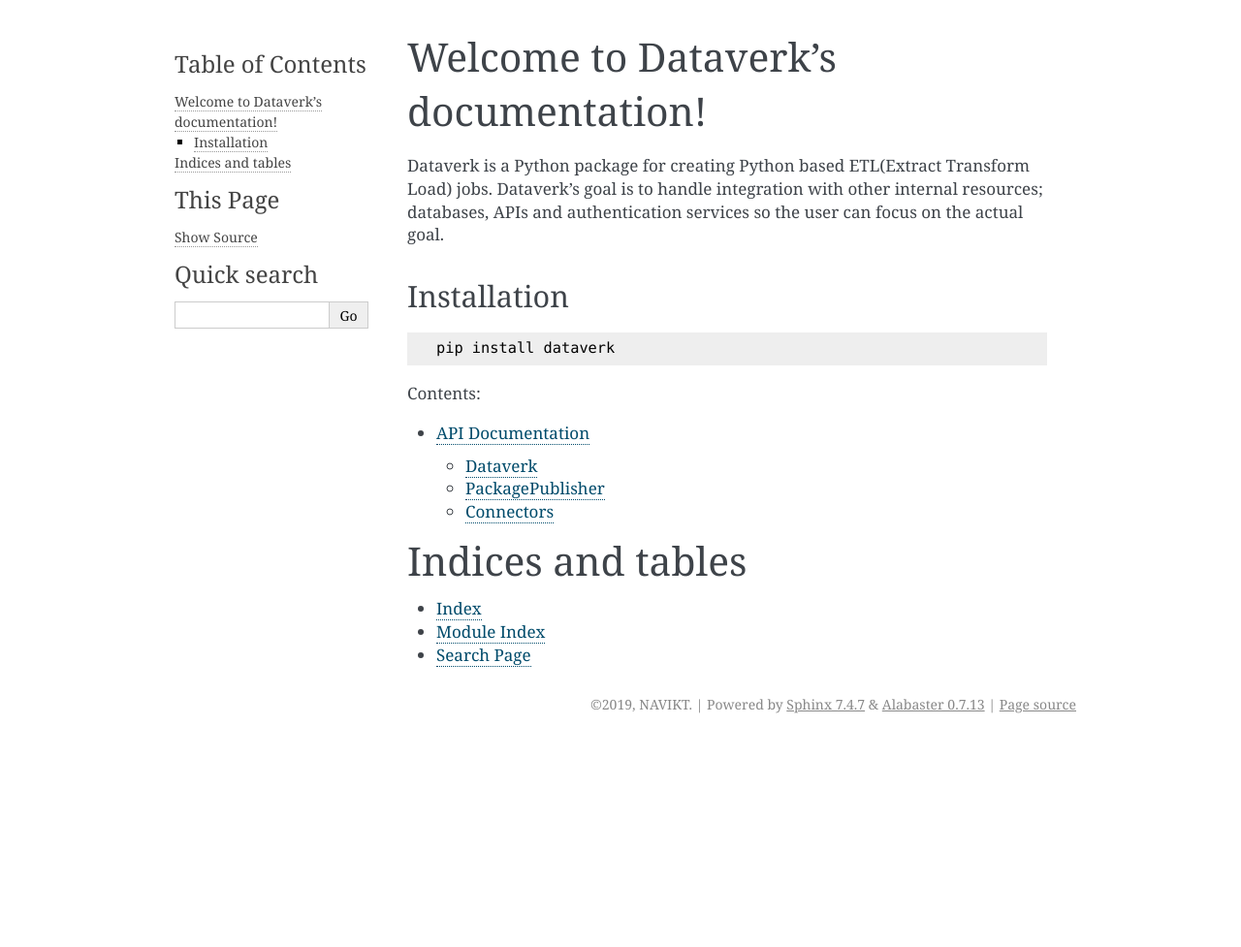
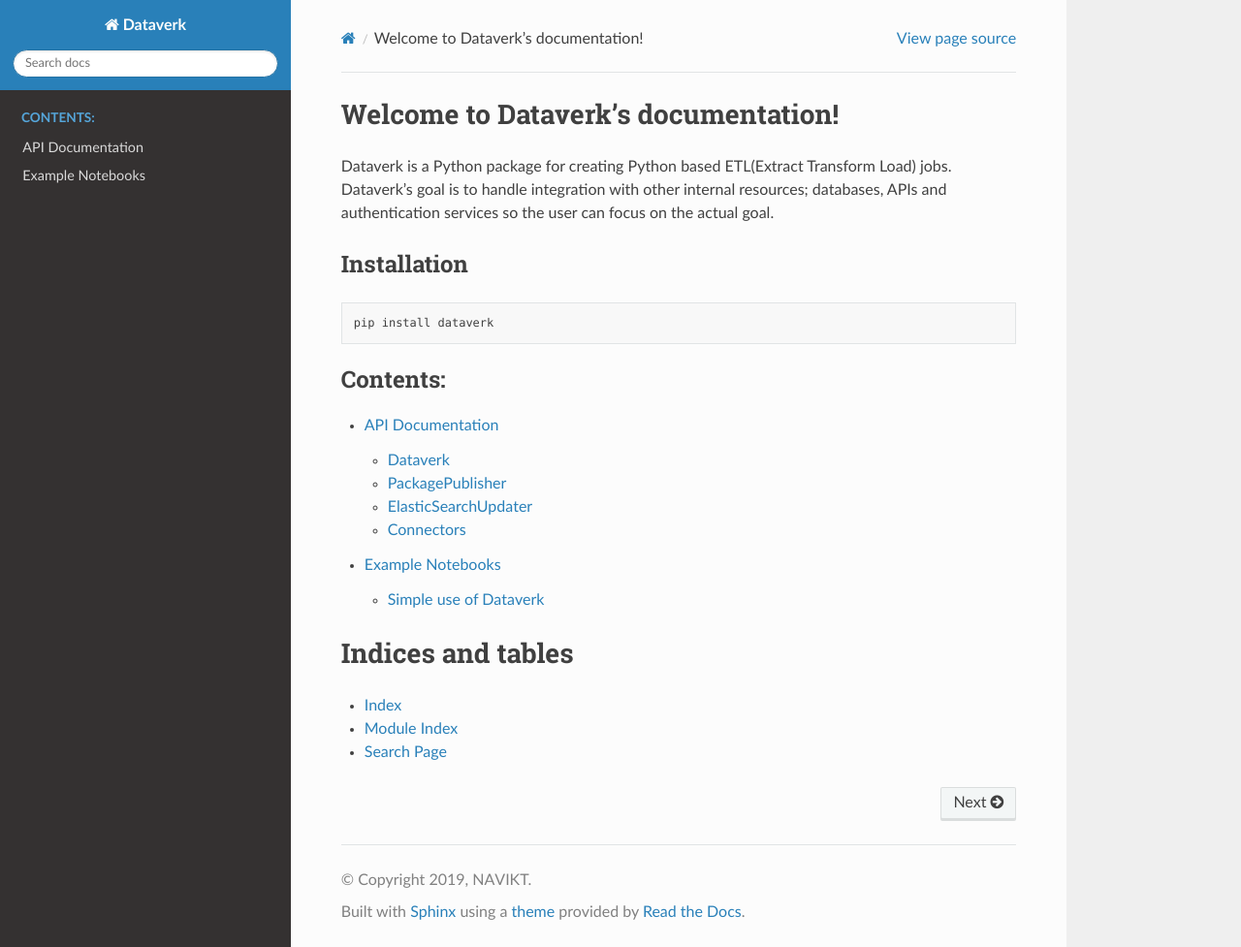
Before and after one commit to navikt/dataverk, a Sphinx documentation site: the page built from docs/index.rst, in a window 1280 px wide and 977 px high. Shown: the whole window at 97% size. Built offline with Sphinx 7.4.7 and the Read the Docs theme 2.0.0, drawn with Linux system fonts in a browser that asks for light colours.

Commit message:
ADD example notebook

```diff
--- a/docs/api/api.rst
+++ b/docs/api/api.rst
@@ -7,4 +7,5 @@
 
     dataverk
     package_publisher
+    elastic_search_updater
     connectors/connectors.rst
--- /dev/null
+++ b/docs/api/elastic_search_updater.rst
@@ -0,0 +1,9 @@
+.. _elastic_search_updater:
+
+ElasticSearchUpdater
+====================
+
+.. module:: dataverk.elastic_search_updater
+
+.. autoclass:: ElasticSearchUpdater
+    :members:
--- a/docs/conf.py
+++ b/docs/conf.py
@@ -45,7 +45,11 @@
     'sphinx.ext.coverage',
     'sphinx.ext.viewcode',
     'sphinx.ext.githubpages',
+    'nbsphinx'
 ]
+
+# Dont run notebooks when building docs
+nbsphinx_execute = 'never'
 
 # Add any paths that contain templates here, relative to this directory.
 templates_path = ['_templates']
@@ -80,7 +84,7 @@
 # The theme to use for HTML and HTML Help pages.  See the documentation for
 # a list of builtin themes.
 #
-html_theme = 'alabaster'
+html_theme = 'sphinx_rtd_theme'
 
 # Theme options are theme-specific and customize the look and feel of a theme
 # further.  For a list of options available for each theme, see the
--- a/docs/index.rst
+++ b/docs/index.rst
@@ -26,6 +26,7 @@
    :caption: Contents:
 
    api/api
+   notebooks/notebooks
 
 
 
--- /dev/null
+++ b/docs/notebooks/notebooks.rst
@@ -0,0 +1,7 @@
+Example Notebooks
+=================
+
+.. toctree::
+   :maxdepth: 1
+
+   notebooks/example_use_of_dataverk.ipynb
```
Also changed, not shown: docs/notebooks/notebooks/example_use_of_dataverk.ipynb (added).
